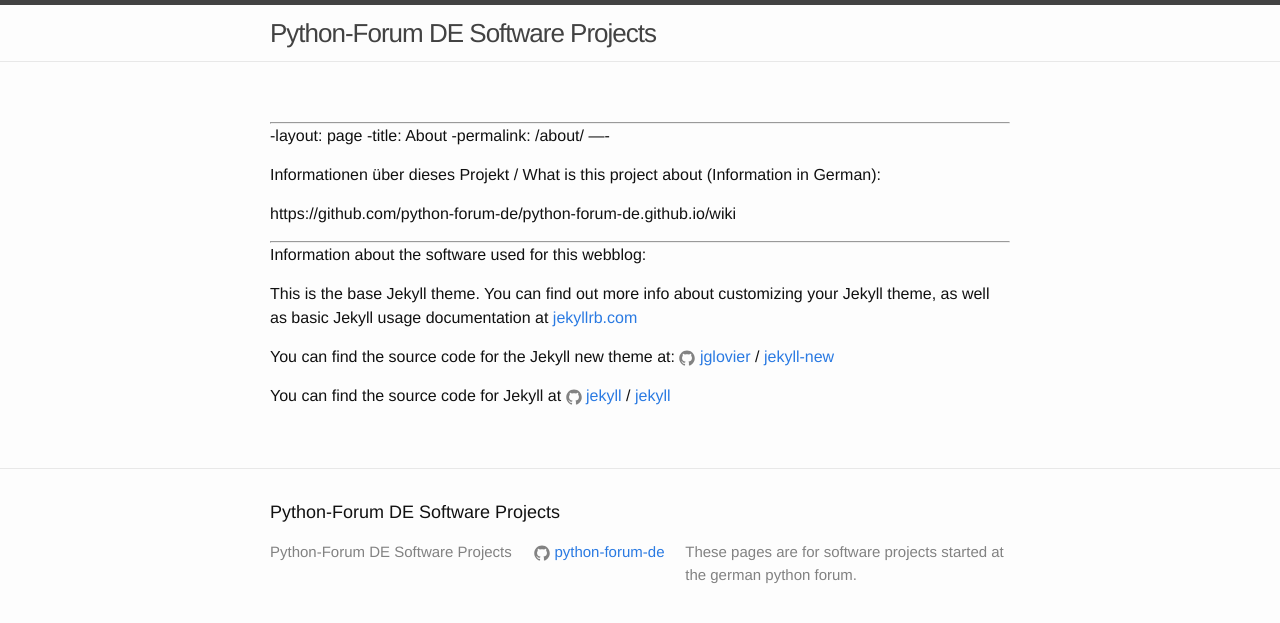
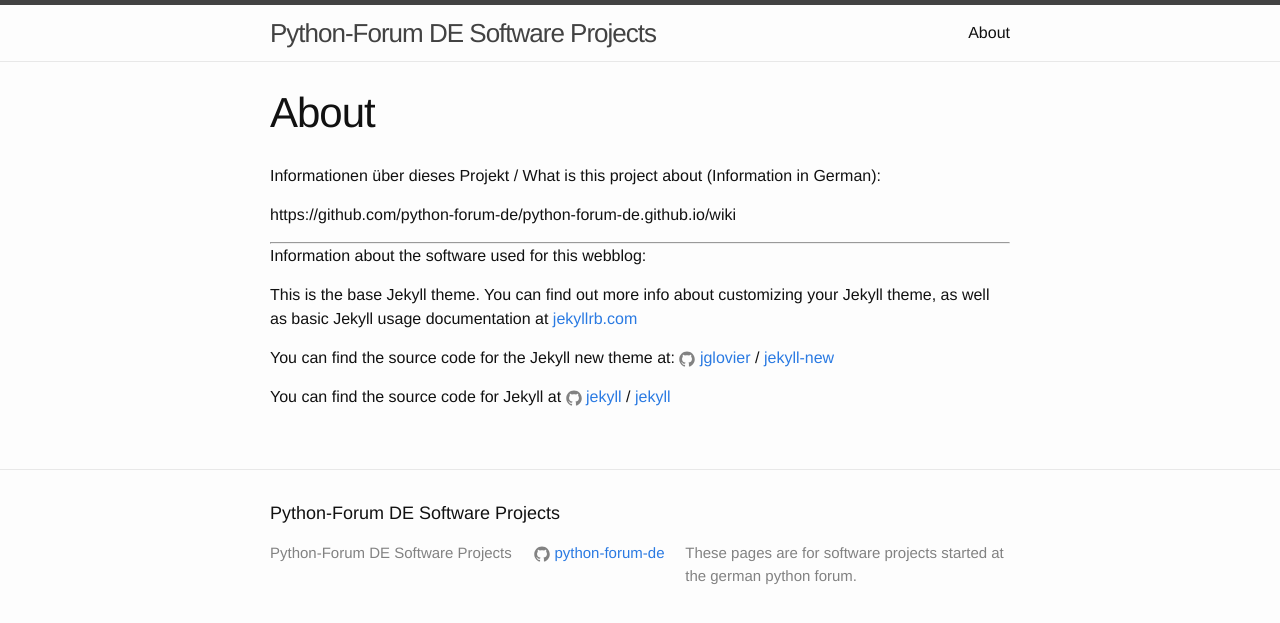
Before and after one commit to python-forum-de/python-forum-de.github.io, a Jekyll site: the page built from about.md, in a window 1280 px wide. Shown: the top 623 px of the page. Built offline with Jekyll 4.4.1, drawn with Linux system fonts in a browser that asks for light colours; our own code applies the rules of GitHub Pages for plain Markdown files.

Commit message:
Front matter...

```diff
--- a/about.md
+++ b/about.md
@@ -1,8 +1,8 @@
-----
--layout: page
--title: About
--permalink: /about/
-----
+---
+layout: page
+title: About
+permalink: /about/
+---
 
 Informationen über dieses Projekt / What is this project about (Information in German):
 
```
